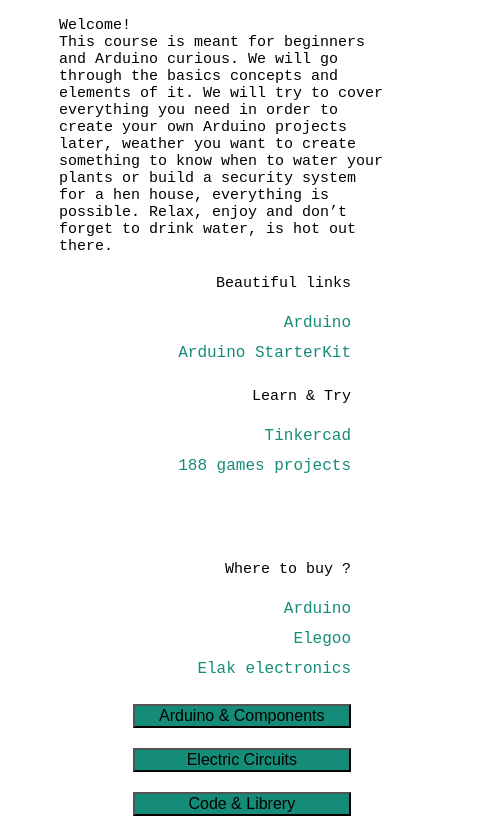
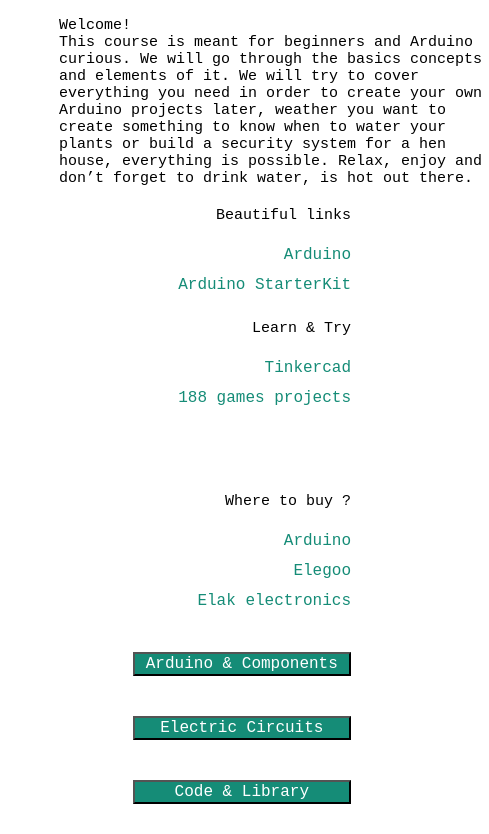
Before and after one commit to AmaliaRVM/ArduinoWorkshop, a plain HTML site: page index.html in a window 390 px wide. Shown: the part 223-1057 px from the top of the page, 489 px wide, since content can reach past the window. Drawn offline with Linux system fonts and the light colour scheme; a web font is replaced by a local one.

Commit message:
responsive

```diff
--- a/index.html
+++ b/index.html
@@ -73,13 +73,15 @@
                 <div class="modal-content">
                     <span class="close">&times;</span>
                     <h5><b>Arduino & Elements : </b><br> </h5>
-                            <h5>Arduino is an open-source electronics
+                    <h5>
+                        Arduino is an open-source electronics
                         platform based on easy-to-use hardware and software.
                         It makes it as easy as possible to program
                         tiny computers called microcontrollers.
                         Arduino can make your projects responsive, was design
                         to help you get things done. To make that happen, they kept
-                            the background material on programming and electronics to a minimum..</h5>
+                        the background material on programming and electronics to a minimum..
+                    </h5>
                 </div>
             </div>
         </div>
@@ -92,27 +94,37 @@
                 <div class="modal1-content">
                     <span class="close1">&times;</span>
                     <h5> <b>Circuit : </b><br> </h5>
-                   <h5>For anything to happen electrically, you have to have a complete circuit. This is a fundamental principle. A good example is a flashlight. The first drawing shows a complete circuit. A complete circuit consists of a power source (battery), a load (lamp) a connection from the power source to the load and a connection from the load back to the power source. Electricity has a path from the voltage to the load and from the load back to the source making a complete circuit. The Arduino's circuit are build on the Breadboard.</h5>
+                    <h5>
+                        For anything to happen electrically, you have to have a complete circuit.
+                        This is a fundamental principle. A good example is a flashlight.
+                        The first drawing shows a complete circuit.
+                        A complete circuit consists of a power source (battery), a load (lamp) a connection from the power
+                        source to the load and a connection from the load back to the power source.
+                        Electricity has a path from the voltage to the load and from the
+                        load back to the source making a complete circuit. The Arduino's circuit are build on the Breadboard.
+                    </h5>
                 </div>
             </div>
         </div>
-
         <!-- thirdbutton -->
         <div class="code2">
-        <button id="myBtn2">Code & Librery</button>
+            <button id="myBtn2">Code & Library</button>
         <!-- The Modal -->
             <div id="myModal2" class="modal2">
         <!-- Modal content -->
                 <div class="modal2-content">
                     <span class="close2">&times;</span>
                     <h5> <b>Code : </b><br> </h5>
-                <h5>The Arduino Integrated Development Environment (IDE) is the main text editing program used for Arduino programming. It is where you'll be typing up your code before uploading it to the board you want to program. Arduino code is referred to as sketches (nale of the files) and is based on the C++ language. (Note: It's important to use the latest version of Arduino IDE).
-                You can write your own code or use the library already written by the wide Arduino's community.</h5>
+                    <h5>
+                        The Arduino Integrated Development Environment (IDE) is the main text editing program used
+                        for Arduino programming. It is where you'll be typing up your code before uploading it to
+                        the board you want to program. Arduino code is referred to as sketches (nale of the files) and is based
+                        on the C++ language. (Note: It's important to use the latest version of Arduino IDE).
+                        You can write your own code or use the library already written by the wide Arduino's community.
+                    </h5>
                 </div>
             </div>
         </div>
-
-
         <div class="ledExercice">
             <h4>Let's try our first circuit!</h4>
             <h5> For this exercice you will need:</h5>
@@ -155,10 +167,6 @@
             </ul>
         </div>
     </div>
-
-
-
-
 <script src="modal.js"> </script>
 </body>
 </html>
--- a/style.css
+++ b/style.css
@@ -6,16 +6,27 @@ body{
     display: grid;
     margin:auto;
     width: 80vw;
-    grid-template-columns: repeat(auto-fill,minmax(300px,1fr));
+    grid-template-columns: repeat(auto-fill,minmax(250px,1fr));
     grid-template-rows: auto auto auto auto;
     grid-gap:1rem;
     /* grid-template-areas: ". . . ." ". . . ." ". . . ." ". . . ."; */
     font-family: 'B612 Mono', monospace;
 }
 
-@media only screen and (max-width: 900px){
+@media only screen and (max-width: 1000px){
     .grid-container{
         display: block;
+    }
+}
+@media only screen and (max-width: 1200px){
+    .links{
+        grid-row: 3;
+    }
+    .linksTwo{
+        grid-row: 4;
+    }
+    .linksThree{
+        grid-row: 5;
     }
 }
 
@@ -85,7 +96,7 @@ p{
 .intro{
     text-align: inherit;
     grid-column: 3/4;
-    width: 350px;
+    width: 450px;
 
 }
 .introText{
@@ -96,20 +107,20 @@ p{
 .links{
     margin-top: 20px;
     margin-left: 5%;
-    grid-column: 4/5;
+    grid-column: 5;
     text-align: end;
 }
 .linksTwo{
     margin-top: 20px;
     margin-left: 5%;
-    grid-column: 4/5;
+    grid-column: 5;
     grid-row: 2/3;
     text-align: end;
 }
 .linksThree{
     margin-top: 80px;
     margin-left: 5%;
-    grid-column: 4/5;
+    grid-column: 5;
     grid-row: 4;
     text-align: end;
 }
@@ -145,13 +156,18 @@ ul{
     text-align: end;
     text-size-adjust: auto;
     margin-left: 20px;
-
 }
 .bananaText{
     font-size: 15px;
 }
 #pink{
     color:rgb(201, 14, 101);
+}
+
+/* Buttons style */
+.ArduinoComponents{
+    grid-column: 1;
+    grid-row: 2;
 }
 /* first button */
 /*the modal (background) */
@@ -188,6 +204,11 @@ ul{
     color: black;
     text-decoration: none;
     cursor: pointer;
+}
+
+.Circuits{
+    grid-column: 2;
+    grid-row: 2;
 }
 /* second modal*/
 /*the modal (background) */
@@ -227,6 +248,10 @@ ul{
     cursor: pointer;
 }
 
+.code2{
+    grid-column: 3;
+    grid-row: 2;
+}
 /* third button */
 /*the modal (background) */
 .modal2 {
@@ -269,10 +294,11 @@ ul{
     width: 70%;
     font-size: 16px;
     background-color: #158c77;
-    display: flex;
     justify-content: center;
     margin-left: 30%;
     margin-top: 20px;
     margin-bottom: 20px;
     z-index: -1;
+    color: white;
+    font-family: 'B612 Mono', monospace;
 }
```
Lines whose indentation alone changed are shown as unchanged.
